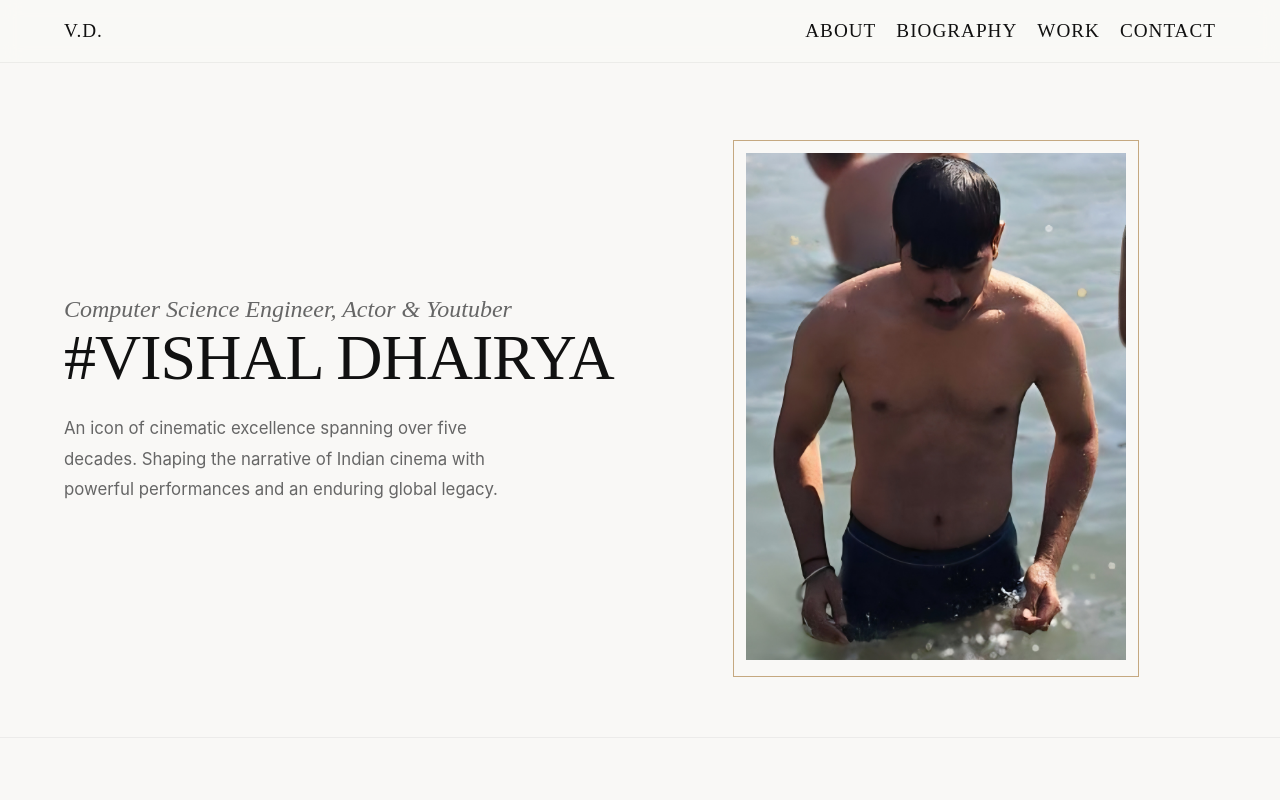
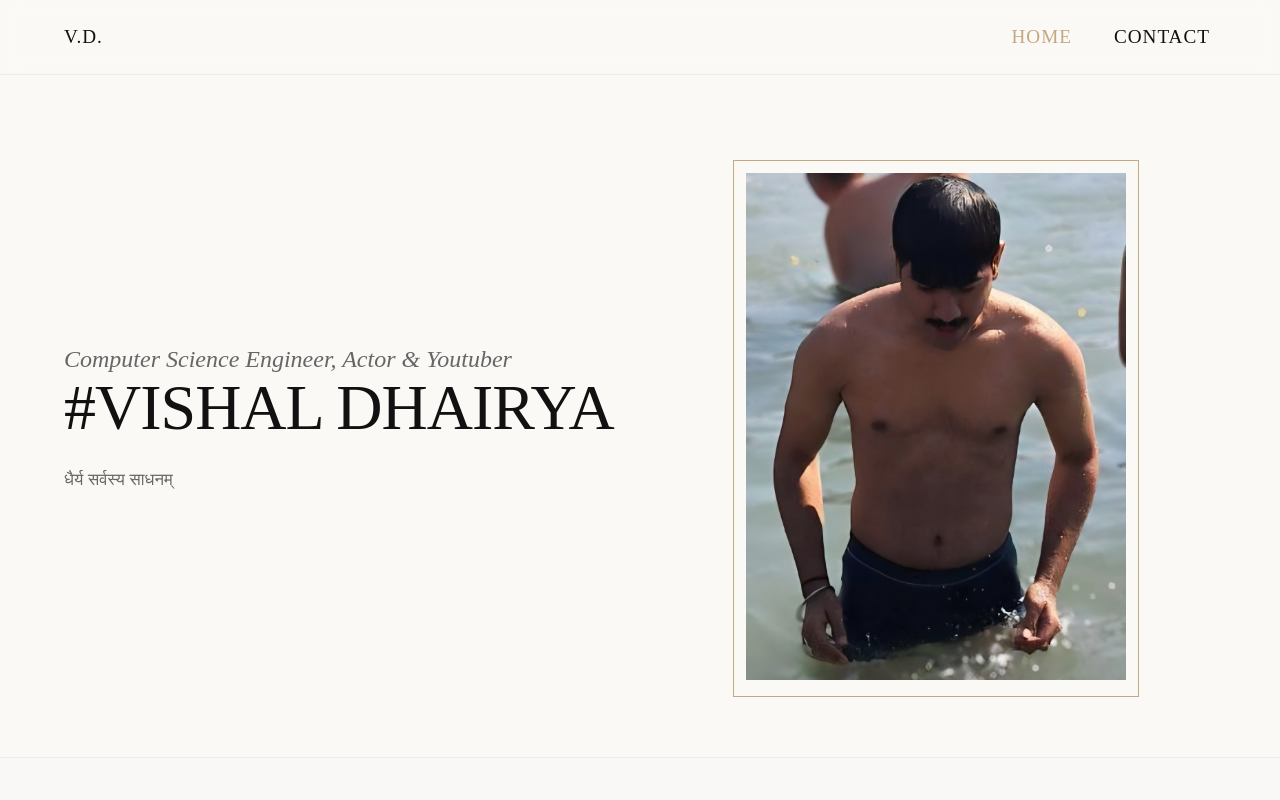
Before and after one commit to Vishal-kumar28/VishalDhairya, a React (Create React App) app: page / in a window 1280 px wide. Shown: the top 800 px of the page. Built offline with nearby package versions, Linux system fonts and the light colour scheme; a web font is replaced by a local one.

Commit message:
Updated portfolio changes

```diff
--- a/src/App.js
+++ b/src/App.js
@@ -1,41 +1,45 @@
-import React from 'react';
-import CelebrityHero from './components/Hero';
+import React, { useState } from 'react';
+import CelebrityHero from './components/Hero'; // Sahi hai, aapki file Hero.js hi hai
 import About from './components/About';
-import CelebrityTimeline from './components/CelebrityTimeline';
-import CelebrityGallery from './components/CelebrityGallery';
+import CelebrityTimeline from './components/CelebrityTimeline'; // 🚀 Biography ki jagah ye naam hai
+import CelebrityGallery from './components/CelebrityGallery';   // 🚀 Work ki jagah aapka ye gallery component hai
 import CelebrityContact from './components/CelebrityContact';
 import Footer from './components/Footer';
-import './index.css'; // Global styles (including scroll behavior)
 
 function App() {
+  const [currentPage, setCurrentPage] = useState('home');
+
+  const celebrityData = {
+    initials: "V.D.",
+    name: "#VISHAL DHAIRYA",
+    profession: "Computer Science Engineer, Actor & Youtuber",
+    bio: "धैर्य सर्वस्य साधनम् ",
+    imageUrl: "vishaldhairya.jpeg"
+  };
+
   return (
-    <div>
-      {/* Hum yahan se attributes ke roop me data bhej rahe hain */}
-    <CelebrityHero
-        initials="V.D."
-        profession="Computer Science Engineer, Actor & Youtuber"
-        name="#Vishal Dhairya"
-        bio="An icon of cinematic excellence spanning over five decades. Shaping the narrative of Indian cinema with powerful performances and an enduring global legacy."
-        imageUrl="vishaldhairya.jpeg" // Example premium portrait
+    <div style={{ backgroundColor: '#faf9f6', minHeight: '100vh' }}>
+
+      {/* Top Navbar Header */}
+      <CelebrityHero
+        {...celebrityData}
+        setCurrentPage={setCurrentPage}
+        currentPage={currentPage}
       />
 
-    {/* 1. Biography section ke niche ise rakh diya */}
-      <About />
+      {/* Conditional Content Switch */}
+      {currentPage === 'home' ? (
+        <>
+          <About />
+          <CelebrityTimeline /> {/* 🚀 Naya Component Name yahan use kiya */}
+          <CelebrityGallery />  {/* 🚀 Naya Component Name yahan use kiya */}
+        </>
+      ) : (
+        <CelebrityContact />
+      )}
 
-    {/* 2. Hero section ke bilkul niche ise rakh diya */}
-      <CelebrityTimeline />
-
-    {/* 3. Timeline ke niche jod diya */}
-      <CelebrityGallery />
-
-    {/* 4. Contact section ke niche jod diya */}
-      <CelebrityContact />
-
-    {/*Footer */}
       <Footer />
-
     </div>
-
   );
 }
 
--- a/src/components/CelebrityContact.js
+++ b/src/components/CelebrityContact.js
@@ -51,7 +51,7 @@ function CelebrityContact() {
   const styles = {
     section: { padding: '80px max(5vw, 20px)', backgroundColor: 'var(--bg-celebrity)', display: 'grid', gridTemplateColumns: '1fr 1fr', gap: '50px', borderTop: '1px solid rgba(0,0,0,0.05)' },
     infoColumn: { display: 'flex', flexDirection: 'column', justifyContent: 'center' },
-    heading: { fontFamily: 'var(--font-serif)', fontSize: '2.5rem', marginBottom: '20px', textTransform: 'uppercase' },
+    heading: { fontFamily: 'var(--font-serif)', fontSize: '2.5rem', marginBottom: '20px', textTransform: 'uppercase', fontWeight: '400', },
     text: { color: 'var(--text-slate)', lineHeight: '1.8', marginBottom: '30px' },
     form: { display: 'flex', flexDirection: 'column', gap: '20px' },
     input: { padding: '15px', backgroundColor: 'transparent', border: 'none', borderBottom: '1px solid var(--text-slate)', color: 'var(--text-onyx)', fontFamily: 'var(--font-sans)', fontSize: '1rem', outline: 'none' },
--- a/src/components/CelebrityGallery.js
+++ b/src/components/CelebrityGallery.js
@@ -19,7 +19,7 @@ function CelebrityGallery() {
 
   const styles = {
     section: { padding: '80px max(5vw, 20px)', backgroundColor: 'var(--bg-celebrity)', textAlign: 'center' },
-    heading: { fontFamily: 'var(--font-serif)', fontSize: '2.5rem', marginBottom: '30px', textTransform: 'uppercase' },
+    heading: { fontFamily: 'var(--font-serif)', fontSize: '2.5rem', marginBottom: '30px', textTransform: 'uppercase', fontWeight: '400', },
     filterContainer: { marginBottom: '40px', display: 'flex', justifyContent: 'center', gap: '20px' },
     button: (isActive) => ({
       padding: '10px 20px',
--- a/src/components/Footer.js
+++ b/src/components/Footer.js
@@ -72,7 +72,7 @@ function Footer() {
 
       {/* Copyright Text */}
       <div style={styles.copyright}>
-        © {currentYear} [Vishal Dhairya]. All Rights Reserved. Crafted with Elegance.
+        © {currentYear} Vishal Dhairya. All Rights Reserved. Crafted with Elegance.
       </div>
     </footer>
   );
--- a/src/components/Hero.js
+++ b/src/components/Hero.js
@@ -1,30 +1,76 @@
-import React from 'react';
+import React, { useState } from 'react';
 
-// Humne function ke bracket () me 'props' likha hai
 function CelebrityHero(props) {
+  const [menuOpen, setMenuOpen] = useState(false);
+
+  const toggleMenu = () => {
+    setMenuOpen(!menuOpen);
+  };
+
   const styles = {
-    // ... saari styles purane code jaisi hi rahengi ...
     container: {
-      padding: '120px max(5vw, 20px) 40px max(5vw, 20px)', // Mobile ke liye padding thodi kam ki
-      minHeight: 'auto',              // ❌ '90vh' ko hata kar 'auto' kar diya taaki zabardasti space na bane
+      padding: '140px max(5vw, 20px) 40px max(5vw, 20px)',
+      minHeight: 'auto',
       display: 'flex',
       flexDirection: 'column',
-      justifyContent: 'flex-start',   // ❌ 'space-between' ko hata kar 'flex-start' kiya taaki content upar se shuru ho
-      gap: '40px',                    // Nav bar aur content ke beech ka gap fix kar diya
+      gap: '40px',
     },
-    nav: { display: 'flex', justifyContent: 'space-between', alignItems: 'center', width: '100%', fontFamily: 'var(--font-serif)', fontSize: '1.2rem', borderBottom: '1px solid rgba(0,0,0,0.05)', padding: '20px max(5vw, 20px)', boxSizing: 'border-box', letterSpacing: '1px', position: 'fixed', top: '0', left: '0', zIndex: 1000, backgroundColor: 'rgba(250, 249, 246, 0.85)', backdropFilter: 'blur(10px)', },
+    nav: {
+      display: 'flex',
+      justifyContent: 'space-between',
+      alignItems: 'center',
+      width: '100%',
+      fontFamily: 'var(--font-serif)',
+      fontSize: '1.2rem',
+      borderBottom: '1px solid rgba(0,0,0,0.05)',
+      padding: '25px max(5vw, 20px)',
+      boxSizing: 'border-box',
+      letterSpacing: '1px',
+      position: 'fixed',
+      top: '0',
+      left: '0',
+      zIndex: 2000,
+      backgroundColor: 'rgba(250, 249, 246, 0.85)',
+      backdropFilter: 'blur(10px)',
+    },
+    overlayMenu: {
+      position: 'fixed',
+      top: 0,
+      left: 0,
+      width: '100vw',
+      height: '100vh',
+      backgroundColor: '#faf9f6',
+      zIndex: 1500,
+      display: 'flex',
+      justifyContent: 'center',
+      alignItems: 'center',
+      transition: 'all 0.5s cubic-bezier(0.25, 1, 0.5, 1)',
+    },
+    overlayNav: {
+      display: 'flex',
+      flexDirection: 'column',
+      alignItems: 'center',
+      gap: '35px',
+    },
+    menuLink: {
+      fontFamily: 'var(--font-serif)',
+      fontSize: '2.5rem',
+      textDecoration: 'none',
+      color: 'inherit',
+      letterSpacing: '3px',
+      fontWeight: '300',
+    },
     mainContent: {
       display: 'grid',
-      // 💡 Ye line responsive grid banayegi: Mobile par upar-niche (1fr) aur Laptop par aamne-saamne (repeat(auto-fit...))
       gridTemplateColumns: 'repeat(auto-fit, minmax(280px, 1fr))',
       alignItems: 'center',
-      gap: '30px',                    // Text aur Photo ke beech ka gap
+      gap: '30px',
       margin: '20px 0',
     },
     tagline: { fontFamily: 'var(--font-serif)', fontStyle: 'italic', fontSize: '1.5rem', color: 'var(--text-slate)', marginBottom: '20px' },
     celebrityName: {
       fontFamily: 'var(--font-serif)',
-      fontSize: 'max(3rem, 5vw)',     // 💡 Mobile screen par text automatic chota ho jayega taaki screen se bahar na bhage
+      fontSize: 'max(3rem, 5vw)',
       fontWeight: '400',
       lineHeight: '1.1',
       margin: '0 0 20px 0',
@@ -34,28 +80,79 @@ function CelebrityHero(props) {
     bioExcerpt: { fontSize: '1.05rem', lineHeight: '1.8', color: 'var(--text-slate)', maxWidth: '450px' },
     imageWrapper: {
       width: '100%',
-    maxWidth: '380px',              // Mobile ke hisab se image wrapper ka size thoda adjust kiya
+      maxWidth: '380px',
       height: 'auto',
-    aspectRatio: '3/4',             // Image ka shape vertical luxury rectangle hi rahega
+      aspectRatio: '3/4',
       border: '1px solid var(--accent-champagne)',
       padding: '12px',
-    margin: '0 auto',               // Mobile par photo center me dikhegi
+      margin: '0 auto',
     },
     image: { width: '100%', height: '100%', objectFit: 'cover' }
   };
 
   return (
-    <div style={styles.container}>
+    <div id="home" style={styles.container}>
       <header style={styles.nav}>
-        <div>{props.initials}</div> {/* Dynamic Initials */}
-        <div style={{ display: 'flex', gap: '20px' }}>
-        <a href="#about" style={{ textDecoration: 'none', color: 'inherit' }}>ABOUT</a>
-        <a href="#biography" style={{ textDecoration: 'none', color: 'inherit' }}>BIOGRAPHY</a>
-        <a href="#work" style={{ textDecoration: 'none', color: 'inherit' }}>WORK</a>
-        <a href="#contact" style={{ textDecoration: 'none', color: 'inherit' }}>CONTACT</a>
+        <div>{props.initials}</div>
+
+        {/* 🚀 LAPTOP LINKS (Inme custom CSS classes lagayi hain) */}
+        {/* href="#" ki jagah onClick lagayein aur '#' hata dein */}
+        <div className="desktop-links">
+          <button
+            onClick={() => props.setCurrentPage('home')}
+            style={{ background: 'none', border: 'none', cursor: 'pointer', font: 'inherit', color: props.currentPage === 'home' ? 'var(--accent-champagne)' : 'inherit' }}
+            className="desktop-link"
+          >
+            HOME
+          </button>
+          <button
+            onClick={() => props.setCurrentPage('contact')}
+            style={{ background: 'none', border: 'none', cursor: 'pointer', font: 'inherit', color: props.currentPage === 'contact' ? 'var(--accent-champagne)' : 'inherit' }}
+            className="desktop-link"
+          >
+            CONTACT
+          </button>
         </div>
+
+        {/* 🚀 MOBILE MENU BUTTON */}
+        <button onClick={toggleMenu} className="mobile-menu-btn">
+          {menuOpen ? 'CLOSE' : 'MENU'}
+        </button>
       </header>
 
+      {/* MOBILE OVERLAY */}
+      <div
+        className="mobile-overlay"
+        style={{
+          ...styles.overlayMenu,
+          opacity: menuOpen ? 1 : 0,
+          pointerEvents: menuOpen ? 'all' : 'none',
+          transform: menuOpen ? 'translateY(0)' : 'translateY(-30px)'
+        }}
+      >
+        <nav style={styles.overlayNav}>
+          <button
+            onClick={() => {
+              props.setCurrentPage('home');
+              toggleMenu();
+            }}
+            style={styles.menuLink}
+          >
+            HOME
+          </button>
+          <button
+            onClick={() => {
+              props.setCurrentPage('contact');
+              toggleMenu();
+            }}
+            style={styles.menuLink}
+          >
+            CONTACT
+          </button>
+        </nav>
+      </div>
+
+      {/* MAIN CONTENT */}
       <main style={styles.mainContent}>
         <div className="animate-fade-up" style={styles.textContent}>
           <span style={styles.tagline}>{props.profession}</span>
@@ -63,7 +160,7 @@ function CelebrityHero(props) {
           <p style={styles.bioExcerpt}>{props.bio}</p>
         </div>
 
-        <div className="animate-fade-in">
+        <div className="animate-luxury-photo">
           <div style={styles.imageWrapper}>
             <img style={styles.image} src={props.imageUrl} alt={props.name} />
           </div>
--- a/src/index.css
+++ b/src/index.css
@@ -50,3 +50,42 @@ body {
 .animate-fade-in {
   animation: fadeIn 1.8s cubic-bezier(0.25, 1, 0.5, 1) forwards;
 }
+
+/* --- RESPONSIVE NAVBAR STYLING --- */
+
+/* 💻 LAPTOP/DESKTOP STYLES (Default setup) */
+.desktop-links {
+  display: flex;
+  gap: 30px;
+}
+.desktop-link {
+  font-family: var(--font-sans);
+  font-size: 0.9rem;
+  text-decoration: none;
+  color: var(--text-onyx);
+  letter-spacing: 1px;
+  font-weight: 500;
+}
+.mobile-menu-btn {
+  display: none; /* Laptop par button nahi dikhega */
+}
+
+/* 📱 MOBILE PHONE STYLES (768px se choti screens par) */
+@media (max-width: 768px) {
+  .desktop-links {
+    display: none !important; /* Phone par laptop links gayab */
+  }
+
+  .mobile-menu-btn {
+    display: block !important; /* Phone par MENU button chalu */
+    background: none;
+    border: none;
+    font-family: var(--font-sans);
+    font-size: 0.85rem;
+    letter-spacing: 2px;
+    cursor: pointer;
+    color: var(--text-onyx);
+    font-weight: 500;
+    padding: 5px 10px;
+  }
+}
```
Lines whose indentation alone changed are shown as unchanged.
